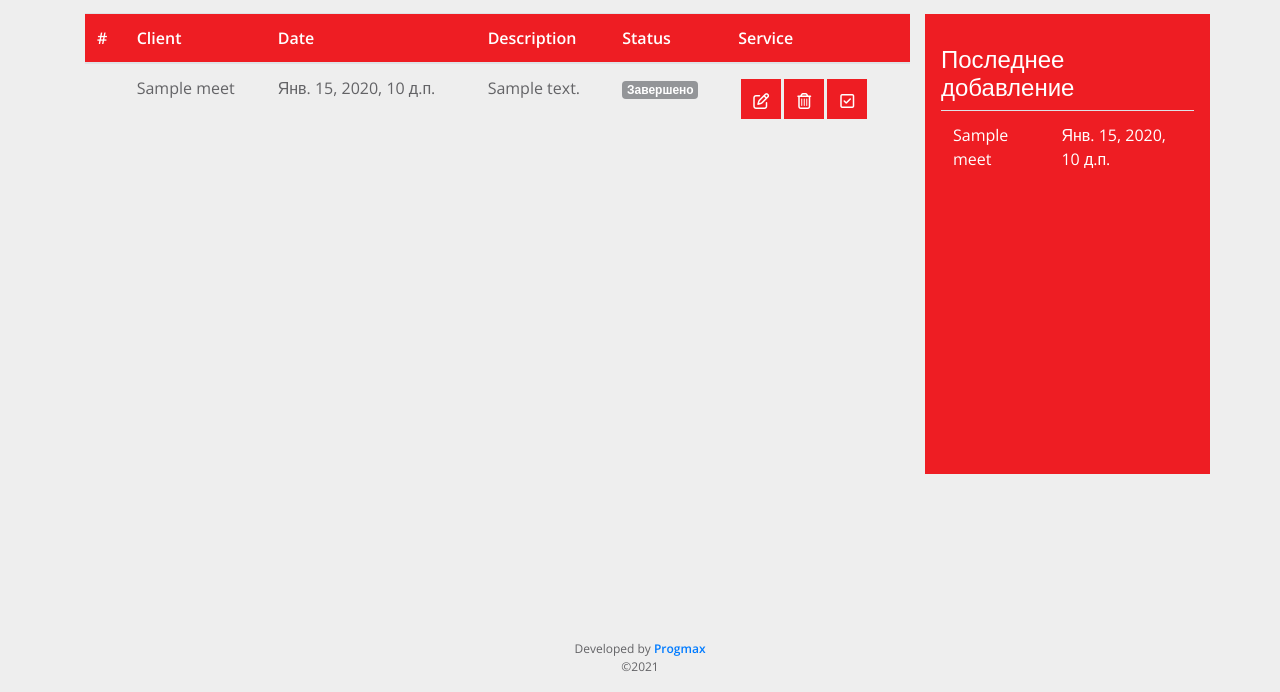
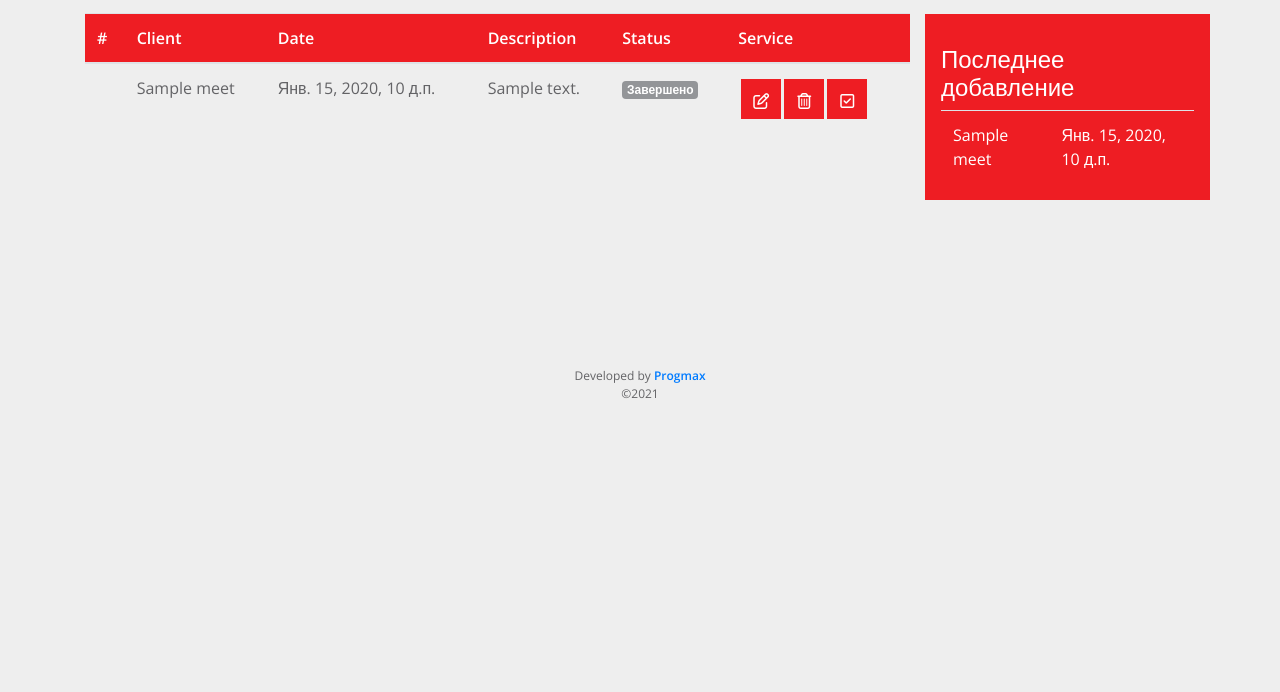
Before and after one commit to progmax646/meet_django, a Django app: page /meet/ in a window 1280 px wide. Shown: the part 209-901 px from the top of the page. After the commit the page ends 607 px from the top, so only its background shows below. Run offline with Django 3.2, Linux system fonts and the light colour scheme; a user stored in the database is signed in; tables that the repository leaves empty hold one stand-in row (values such as "Sample post"); some libraries are stand-ins or nearby versions.

Commit message:
Update index.html

```diff
--- a/meet/templates/meet/index.html
+++ b/meet/templates/meet/index.html
@@ -127,7 +127,7 @@
 			</table>
 		</div>
 		<hr>
-		<div class="col-md-3 col-10 last-block-meet" style="display: block;margin: 0 auto;margin-top: 114px; height: 460px;">
+		<div class="col-md-3 col-10 last-block-meet" style="display: block;margin: 0 auto;margin-top: 114px; height: 100%;">
 			<h4 style="padding-top: 25px;">Последнее добавление</h4>
 			<table class="table" id="last-meet">
 				<tbody>
```
